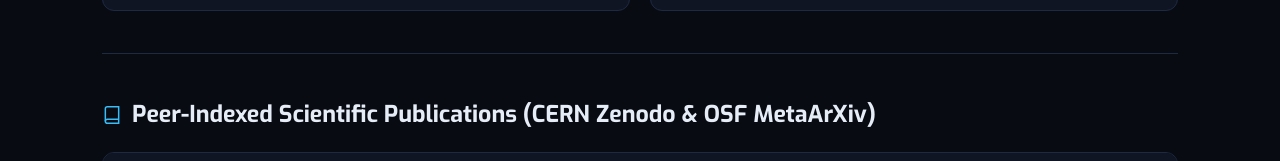
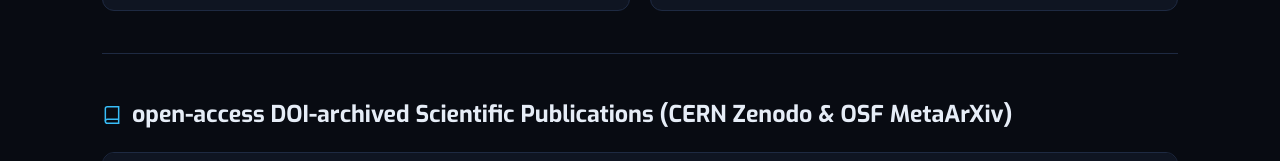
Before and after one commit to jashory/jashory.github.io, a plain HTML site: page index.html in a window 1280 px wide. Shown: the part 1278-1439 px from the top of the page. Drawn offline with Linux system fonts and the light colour scheme.

Commit message:
Clean peer-indexed, unify 59 Credly count & tone down name-variant headings

```diff
--- a/index.html
+++ b/index.html
@@ -11,7 +11,7 @@
   <link rel="icon" type="image/png" sizes="96x96" href="/favicon-96x96.png?v=20261115">
   <link rel="icon" type="image/png" sizes="192x192" href="/favicon-192x192.png?v=20261115">
   <link rel="apple-touch-icon" sizes="180x180" href="/apple-touch-icon.png?v=20261115">
-  <meta name="description" content="Official scientific research hub of Scientist HM Shihabuddin Jashory (ORCID 0009-0003-4163-0092 and Researcher &amp; AI Evaluator / RLHF Specialist MD Rafiul Islam Shubho (ORCID 0009-0009-9956-4511) at Vision Flow Group . Peer-indexed Zenodo DOIs, OSF MetaArXiv preprints, HQAS-8 &amp; AMCG-3 specifications, Hugging Face benchmarks, and open-source AI security systems." />
+  <meta name="description" content="Official scientific research hub of Scientist HM Shihabuddin Jashory (ORCID 0009-0003-4163-0092 and Researcher &amp; AI Evaluator / RLHF Specialist MD Rafiul Islam Shubho (ORCID 0009-0009-9956-4511) at Vision Flow Group . open-access DOI-archived Zenodo DOIs, OSF MetaArXiv preprints, HQAS-8 &amp; AMCG-3 specifications, Hugging Face benchmarks, and open-source AI security systems." />
   <meta name="author" content="HM Shihabuddin Jashory, MD Rafiul Islam Shubho" />
   <meta name="robots" content="index, follow, max-image-preview:large, max-snippet:-1" />
   <link rel="canonical" href="https://jashory.github.io/" />
@@ -894,7 +894,7 @@
     <section id="publications">
       <h2>
         <svg width="20" height="20" viewBox="0 0 24 24" fill="none" stroke="currentColor" stroke-width="1.8" aria-hidden="true"><path d="M4 19.5A2.5 2.5 0 0 1 6.5 17H20"/><path d="M6.5 2H20v20H6.5A2.5 2.5 0 0 1 4 19.5v-15A2.5 2.5 0 0 1 6.5 2z"/></svg>
-        Peer-Indexed Scientific Publications (CERN Zenodo &amp; OSF MetaArXiv)
+        open-access DOI-archived Scientific Publications (CERN Zenodo &amp; OSF MetaArXiv)
       </h2>
       <div class="table-wrap">
         <table class="paper-table">
```
Also changed, not shown: llms-full.txt, llms.txt.
